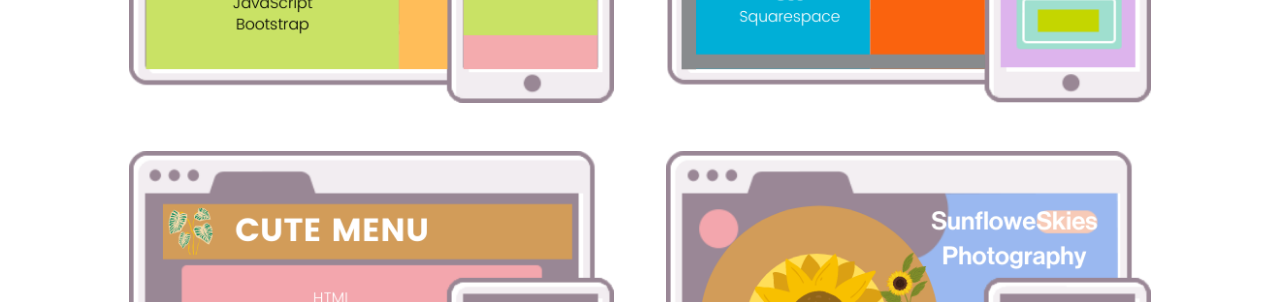
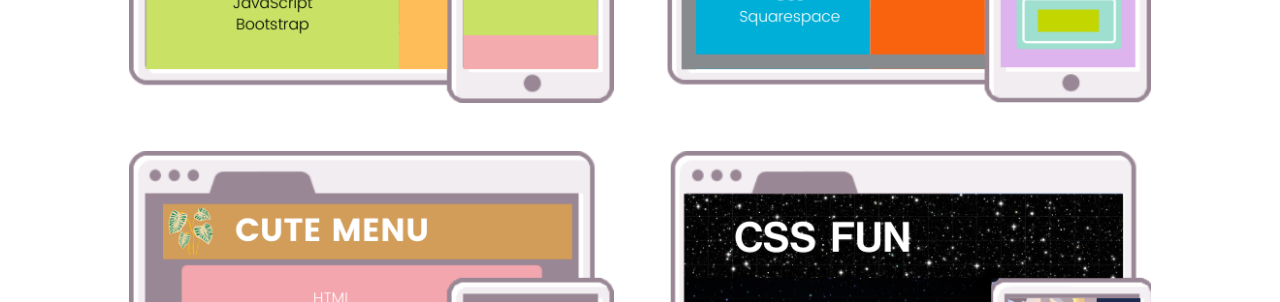
Before and after one commit to ktllama/KTs_bits_N_bobs, a website: page index.html in a window 1280 px wide. Shown: the part 3150-3452 px from the top of the page. Drawn offline with nearby package versions, Linux system fonts and the light colour scheme; a web font is replaced by a local one.

Commit message:
changed out photography for css

```diff
--- a/index.html
+++ b/index.html
@@ -162,7 +162,7 @@
 					class="hov col-md-5 img-fluid d-inline p-4"></a>
 			<a href="https://ktllama.github.io/cute-menu/" target="_blank"><img src="img/cutemenu.png"
 					class="hov col-md-5 d-inline img-fluid p-4"></a>
-			<a href="https://sunflowerskiesphotography.wordpress.com/" target="_blank"><img src="img/photoicon.png"
+			<a href="https://ktllama.github.io/portfolio/" target="_blank"><img src="img/cssfun.png"
 					class="hov col-md-5 d-inline img-fluid p-4"></a>
 		</div>
 	</div>
```
Also changed, not shown: img/cssfun.png (added).
